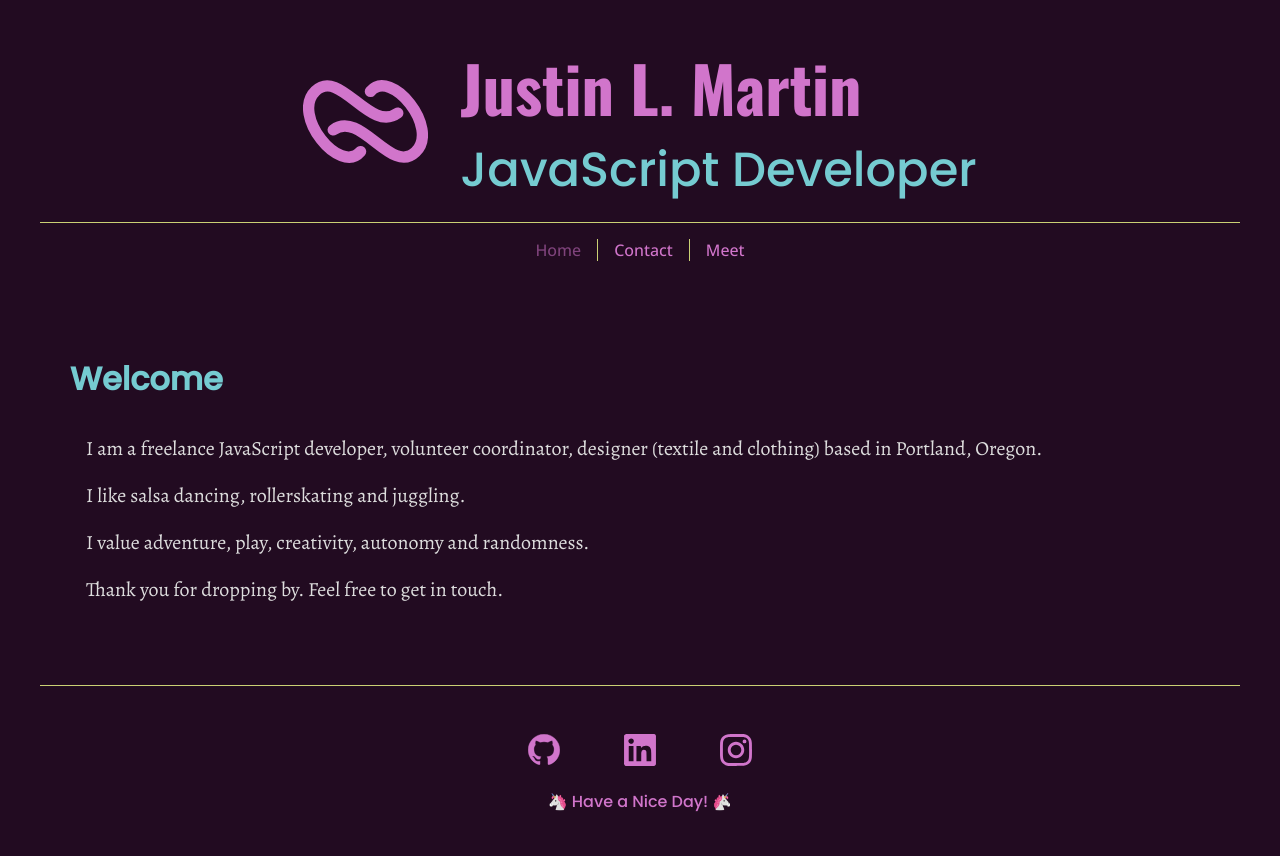
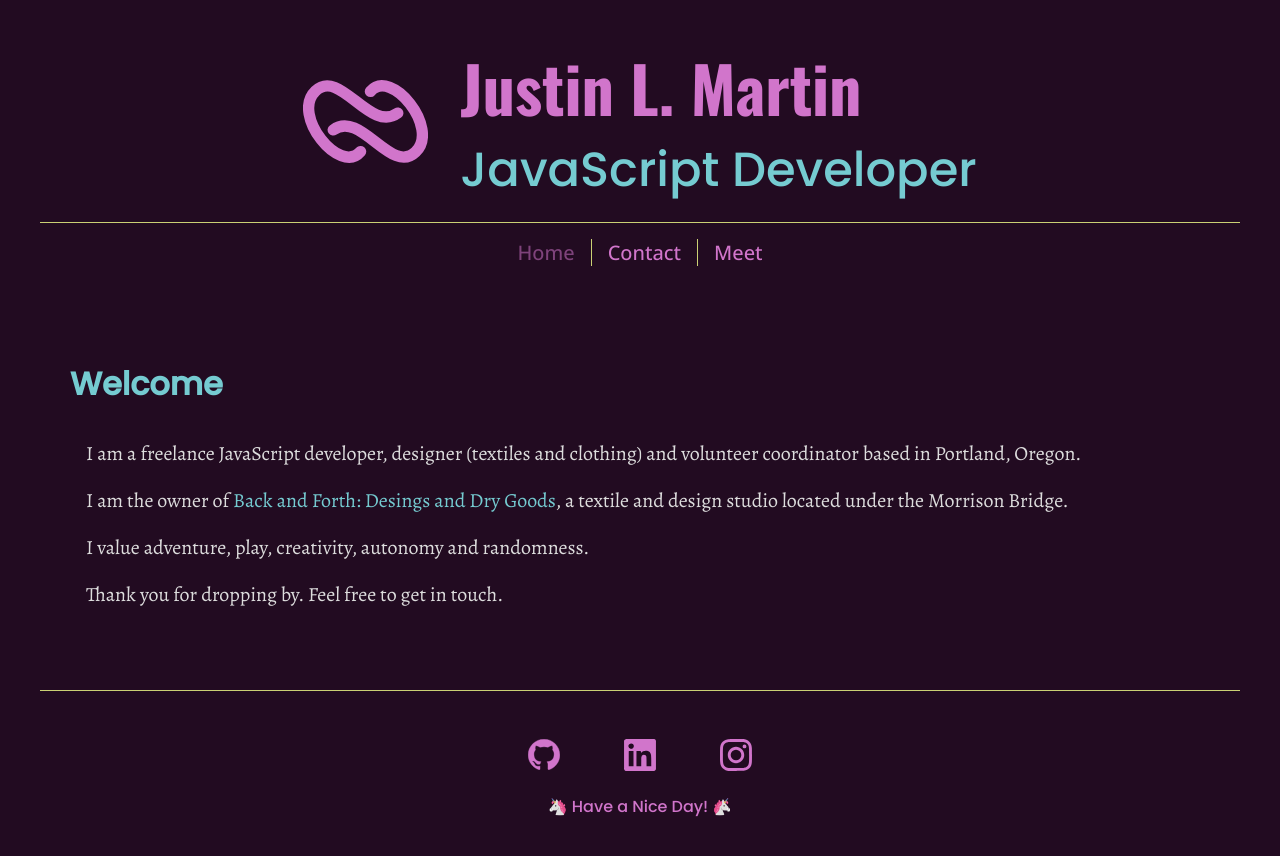
Before and after one commit to jmartin432/justin-l-martin, a Vue app: page / in a window 1280 px wide. Shown: the top 856 px of the page. Built offline with nearby package versions, Linux system fonts and the light colour scheme.

Commit message:
small tweaks

```diff
--- a/src/assets/styles/main.css
+++ b/src/assets/styles/main.css
@@ -24,6 +24,13 @@ p {
     font-size: 1.25rem;
     color: #ddd;
     padding: 0 1rem;
+}
+
+a {
+    font-family: Alegreya;
+    font-size: 1.25rem;
+    color: #75CBD1;
+    text-decoration: none;
 }
 
 .view-container {
--- a/src/views/ContactView.vue
+++ b/src/views/ContactView.vue
@@ -7,7 +7,7 @@
         <div>
             <h3>Get In Touch</h3>
             <p>
-                Send us a message with the contact form below.
+                Send me a message with the contact form below.
             </p>
         </div>
         <ContactForm />
--- a/src/views/HomeView.vue
+++ b/src/views/HomeView.vue
@@ -2,10 +2,11 @@
     <div>
         <h3>Welcome</h3>
         <p>
-            I am a freelance JavaScript developer, volunteer coordinator, designer (textile and clothing) based in Portland, Oregon.
+            I am a freelance JavaScript developer, designer (textiles and clothing) and volunteer coordinator based in Portland, Oregon.
         </p>
         <p>
-            I like salsa dancing, rollerskating and juggling.
+            I am the owner of <a href="https://backandforthdesigns.com" target="_blank">Back and Forth: Desings and Dry Goods</a>,
+            a textile and design studio located under the Morrison Bridge.
         </p>
         <p>
             I value adventure, play, creativity, autonomy and randomness.
```
